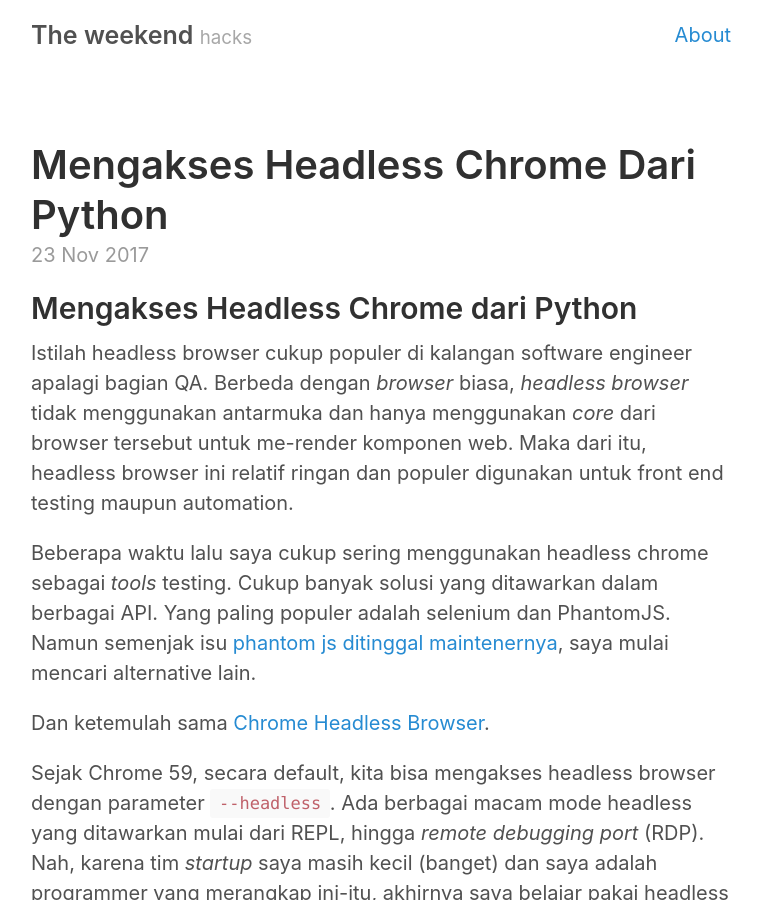
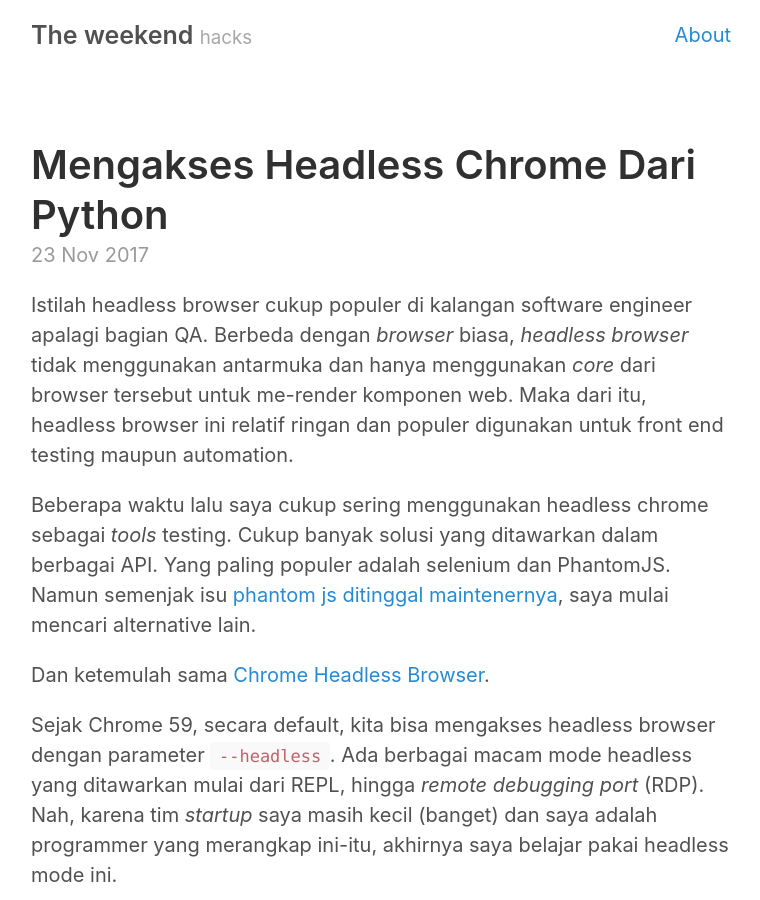
Before and after one commit to famasya/famasya.github.io, a Jekyll site: the page built from _posts/2017-11-23-mengakses-headless-chrome-dari-python.md, in a window 1280 px wide and 900 px high. Shown: the whole window, without its empty margins (259-1019 px from the left). Built offline with Jekyll 4.4.1, drawn with Linux system fonts in a browser that asks for light colours; our own code applies the rules of GitHub Pages for plain Markdown files.

Commit message:
Update post

```diff
--- a/_posts/2017-11-23-mengakses-headless-chrome-dari-python.md
+++ b/_posts/2017-11-23-mengakses-headless-chrome-dari-python.md
@@ -1,5 +1,3 @@
-## Mengakses Headless Chrome dari Python
-
 Istilah headless browser cukup populer di kalangan software engineer apalagi bagian QA. Berbeda dengan _browser_ biasa, _headless browser_ tidak menggunakan antarmuka dan hanya menggunakan _core_ dari browser tersebut untuk me-render komponen web. Maka dari itu, headless browser ini relatif ringan dan populer digunakan untuk front end testing maupun automation.
 
 Beberapa waktu lalu saya cukup sering menggunakan headless chrome sebagai _tools_ testing. Cukup banyak solusi yang ditawarkan dalam berbagai API. Yang paling populer adalah selenium dan PhantomJS. Namun semenjak isu [phantom js ditinggal maintenernya](https://news.ycombinator.com/item?id=14105489), saya mulai mencari alternative lain.
```
